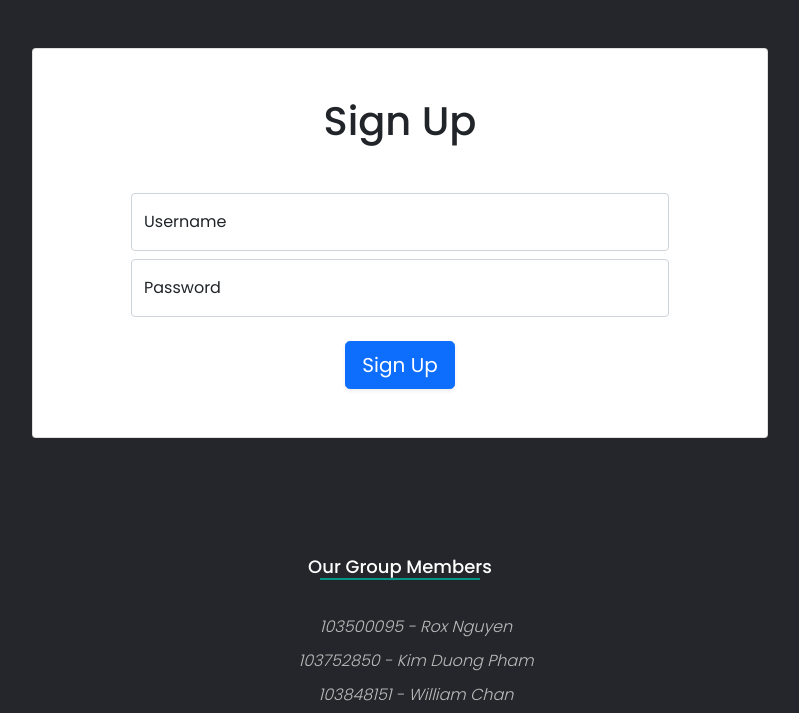
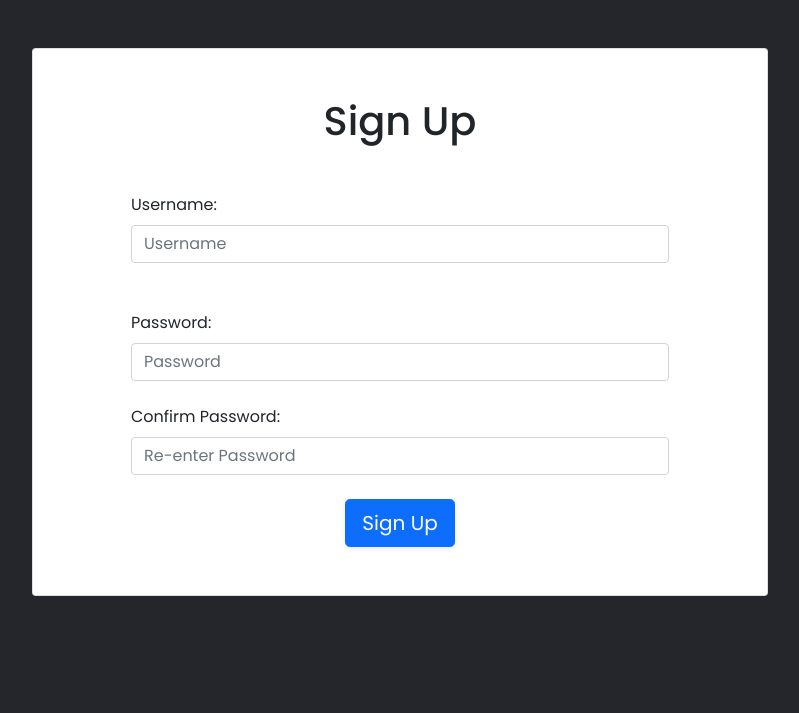
Before and after one commit to roxnguyen1612/COS10026---Assign2, a PHP site: page /signup.php in a window 1280 px wide. Shown: the part 201-914 px from the top of the page, without its empty margins (240-1039 px from the left). Run offline with PHP 8.4, Linux system fonts and the light colour scheme.

Commit message:
manager and signup page changes

```diff
--- a/inc/menu.inc
+++ b/inc/menu.inc
@@ -15,6 +15,7 @@
                     <li><a href="topic.php">TOPIC</a></li>
                     <li><a href="quiz.php">QUIZ</a></li>
                     <li><a href="manage.php">MANAGE</a></li>
+                    <li><a href="login.php">LOGIN</a></li>
                     <li><a href="enhancements.html">ENHANCEMENTS 1</a></li>
                     <li><a href="enhancements.php">ENHANCEMENTS 2</a></li>
                   </ul>
--- a/signup.php
+++ b/signup.php
@@ -24,14 +24,18 @@
                 Sign Up
               </h1>
 
-              <div class="form-floating mb-2">
+              <div class="mb-5 text-start">
+                <label for="username" class="form-label">Username:</label>
                 <input type="text" name="username" id="username" placeholder="Username" class="form-control">
-                <label for="username">Username</label>
               </div>
 
-              <div class="form-floating mb-4">
+              <div class="mb-4 text-start">
+                <label for="password" class="form-label">Password:</label>
                 <input type="password" name="password" id="password" placeholder="Password" class="form-control">
-                <label for="password">Password</label>
+              </div>
+              <div class="mb-4 text-start">
+                <label for="password" class="form-label">Confirm Password:</label>
+                <input type="password" name="password" id="password" placeholder="Re-enter Password" class="form-control">
               </div>
               <button class="btn btn-primary btn-lg btn-block shadow-sm" type="submit">Sign Up</button>
             </form>
```
Also changed, not shown: manage.php (+9 -1 lines).
